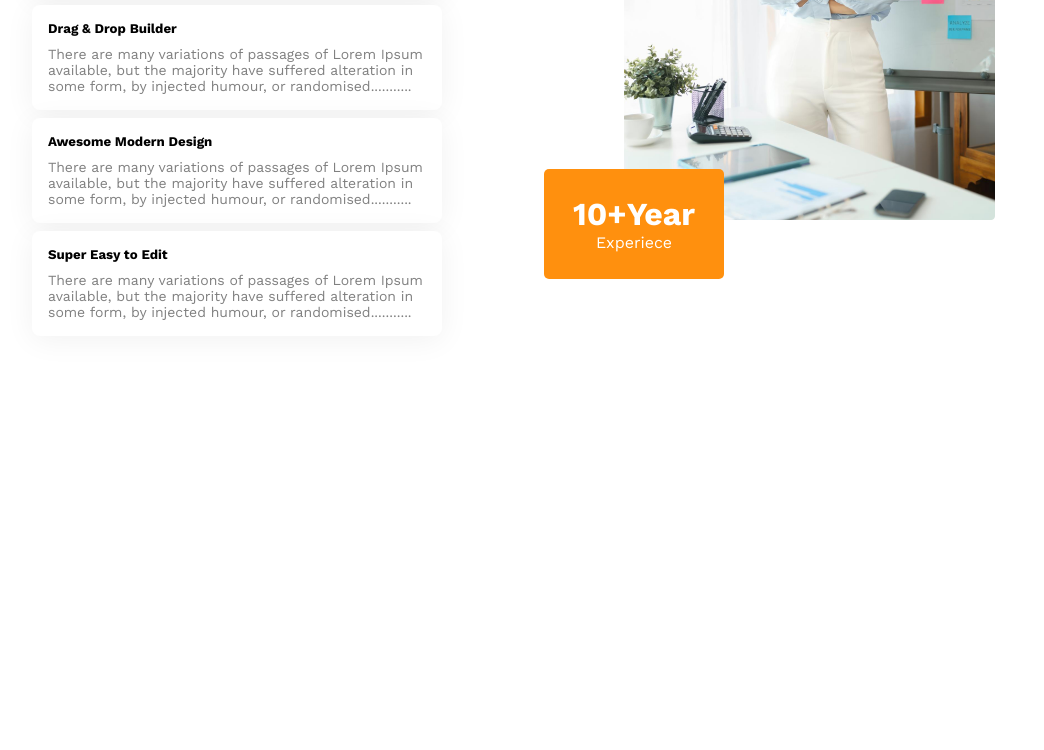
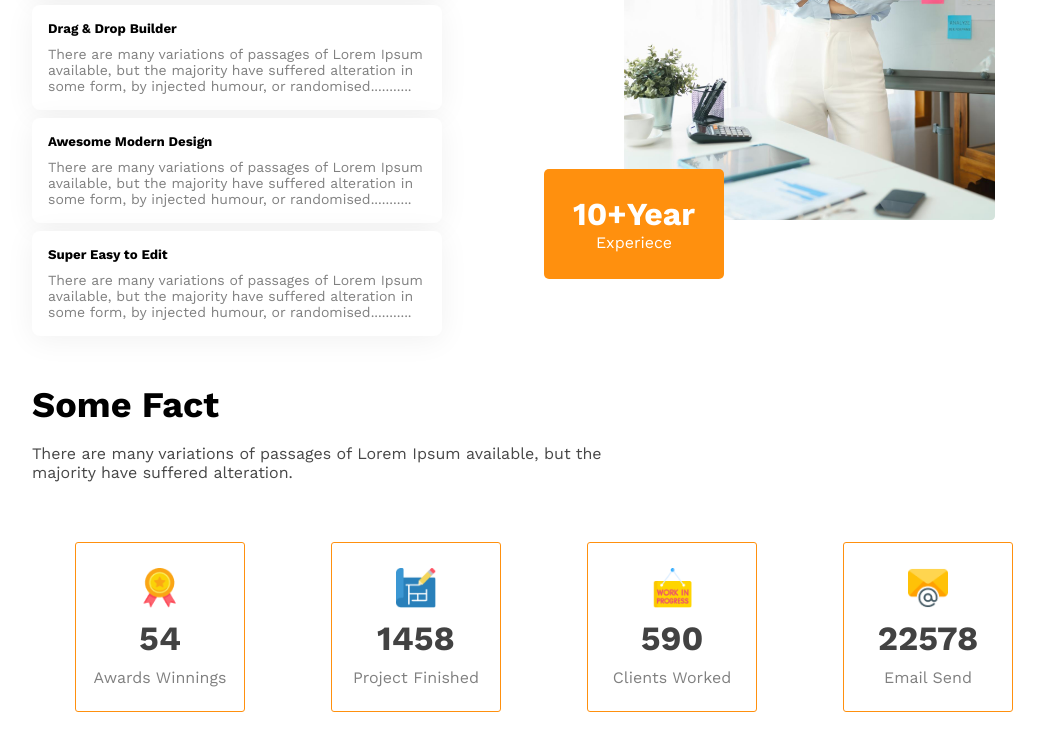
Before and after one commit to Rashed-09/architects-project, a plain HTML site: page index.html in a window 1280 px wide. Shown: the part 2104-2854 px from the top of the page, without its empty margins (96-1140 px from the left). Before the commit the page ends 2488 px from the top, so only its background shows below. Drawn offline with nearby package versions, Linux system fonts and the light colour scheme.

Commit message:
finished my description

```diff
--- a/index.html
+++ b/index.html
@@ -87,5 +87,37 @@
             </div>
         </div>
     </div>
+
+                             <!-- some fact  -->
+
+    <div class="some">
+        <h2>Some Fact</h2>
+        <p>There are many variations of passages of Lorem Ipsum available, but the majority have suffered alteration.</p>
+    </div>
+
+                                                <!-- My description  -->
+
+    <div class="description-container">
+        <div class="description">
+            <img src="images/icons/ribon.png" alt="">
+            <h3>54</h3>
+            <p>Awards Winnings</p>
+        </div>
+        <div class="description">
+            <img src="images/icons/projects.png" alt="">
+            <h3>1458</h3>
+            <p>Project Finished</p>
+        </div>
+        <div class="description">
+            <img src="images/icons/customers.png" alt="">
+            <h3>590</h3>
+            <p>Clients Worked</p>
+        </div>
+        <div class="description">
+            <img src="images/icons/email.png" alt="">
+            <h3>22578</h3>
+            <p>Email Send</p>
+        </div>
+    </div>
 </body>
 </html>
--- a/style.css
+++ b/style.css
@@ -132,7 +132,8 @@ nav > h3{
 .fetures-text1{
     width: 80%;
 
-    /* height: 7%; */
+
+
 }
 .fetures-text1 h2{
     color: var(--Dark-01, #131313);
@@ -174,3 +175,49 @@ nav > h3{
     border-radius: 5px;
 
 }
+
+.some{
+    width: 80%;
+    margin: 10px auto;
+}
+.some h2{
+    font-weight: 700;
+    font-size: 36px;
+}
+.some p{
+    color: #474747;
+    width: 600px;
+    margin-top: 18px;
+}
+
+/* my description  */
+
+.description-container{
+    width: 80%;
+    display: flex;
+    justify-content: space-around;
+    margin: 60px auto;
+}
+.description{
+    width: 170px;
+    height: 170px;
+    border: 1px solid #FF900E;
+    border-radius: 3px;
+    display: flex;
+    flex-direction: column;
+    align-items: center;
+    justify-content: center;
+}
+.description img{
+    width: 40px;
+    height: 40px;
+
+}
+.description h3{
+    margin: 10px;
+    color: #424242;
+    font-size: 34px;
+}
+.description p{
+    color: gray;
+}
```
